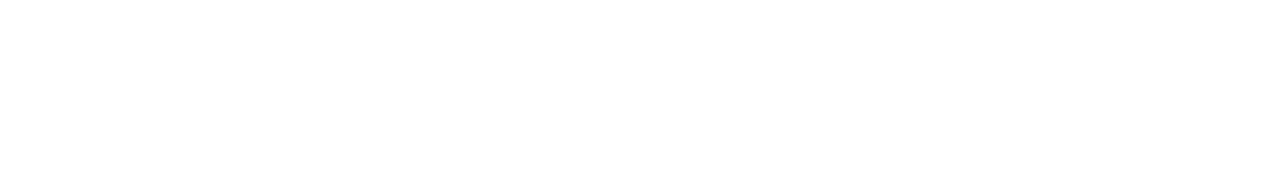
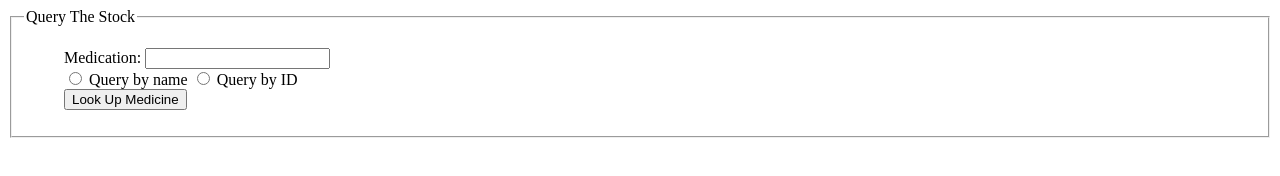
Before and after one commit to suiboli314/Medication_Moniter_review, a website: page Frontend/index.html in a window 1280 px wide. Drawn offline with Linux system fonts and the light colour scheme.

Commit message:
the frontend structure

```diff
--- a/Frontend/index.html
+++ b/Frontend/index.html
@@ -5,6 +5,44 @@
         <meta http-equiv="X-UA-Compatible" content="IE=edge" />
         <meta name="viewport" content="width=device-width, initial-scale=1.0" />
         <title>Medication Monitor</title>
+        <link rel="stylesheet" href="./styles/query.css" />
     </head>
-    <body></body>
+    <body>
+        <from action="http://localhost:3000/query" method="get">
+            <fieldset>
+                <legend>Query The Stock</legend>
+                <ul class="formList">
+                    <li>
+                        <label for="query_value">Medication:</label>
+                        <input type="text" id="query_value" name="value" />
+                    </li>
+                    <li>
+                        <span>
+                            <input
+                                type="radio"
+                                name="type"
+                                id="by_name"
+                                value="name"
+                            />
+                            <label for="by_name">Query by name</label>
+                        </span>
+                        <span>
+                            <input
+                                type="radio"
+                                name="type"
+                                id="by_id"
+                                value="id"
+                            />
+                            <label for="by_id">Query by ID</label>
+                        </span>
+                    </li>
+                    <li>
+                        <button type="submit" id="queryBtn">
+                            Look Up Medicine
+                        </button>
+                    </li>
+                </ul>
+            </fieldset>
+        </from>
+    </body>
 </html>
--- /dev/null
+++ b/Frontend/styles/query.css
@@ -0,0 +1,3 @@
+.formList {
+    list-style: none;
+}
```
